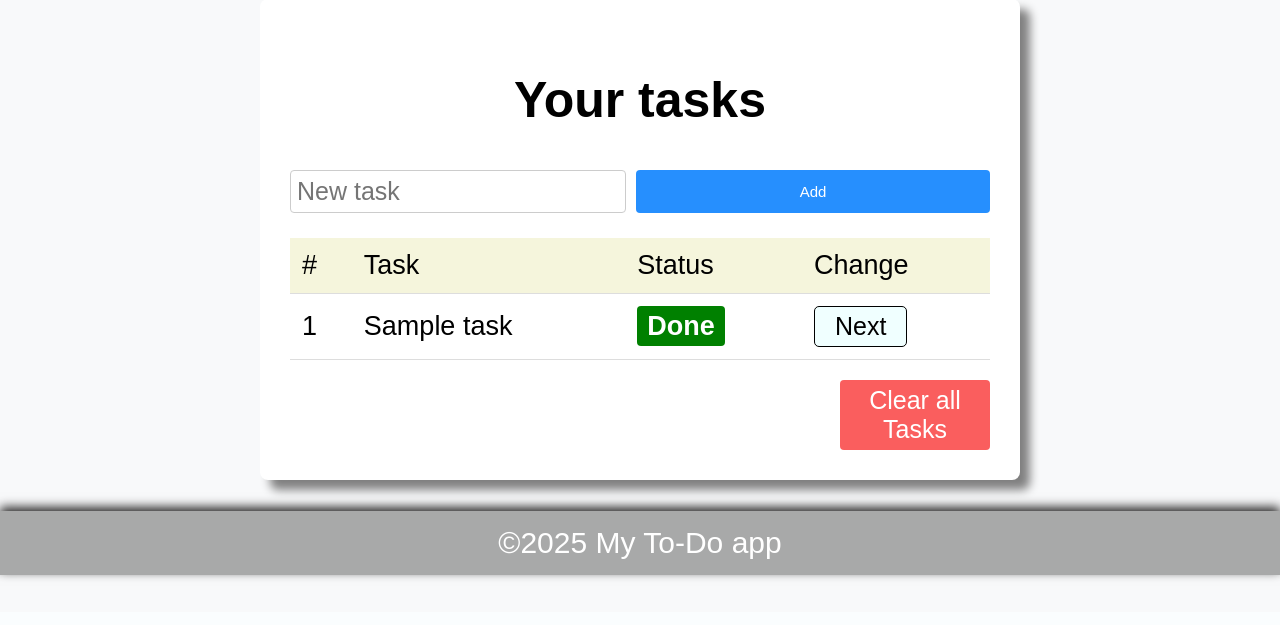
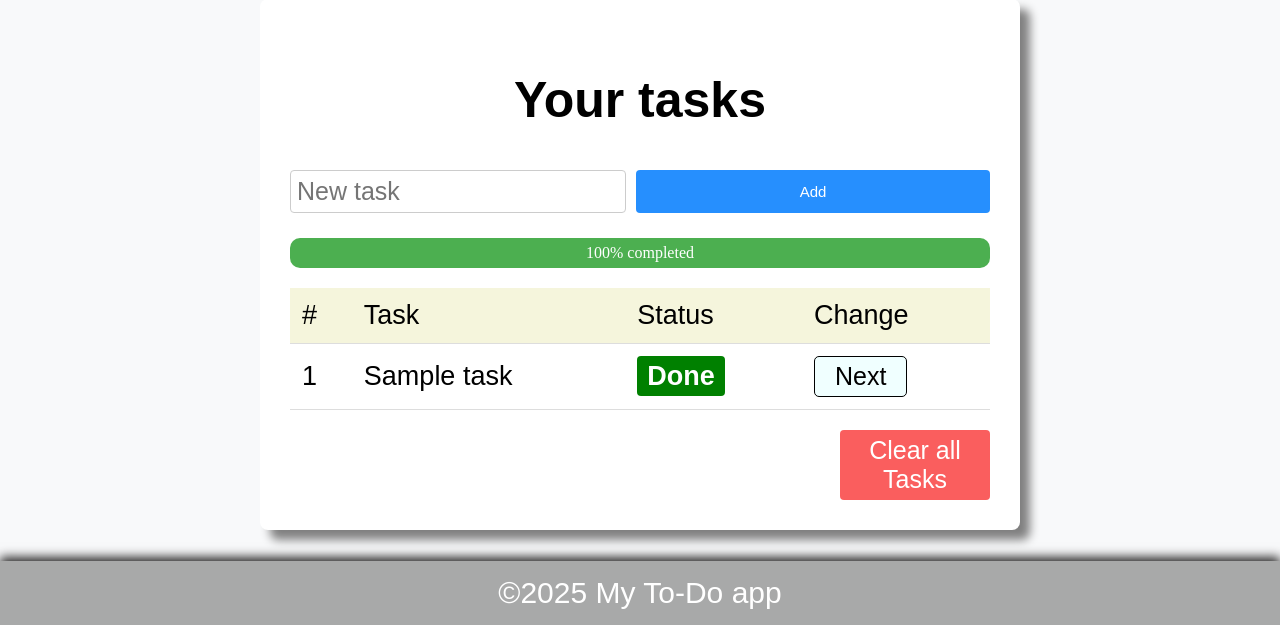
Before and after one commit to piyushahir05/To-do-list-Flask-, a Flask app: page / in a window 1280 px wide. Shown: the part 188-813 px from the top of the page. Before the commit the page ends 768 px from the top, so only its background shows below. Run offline with Flask 3, Linux system fonts and the light colour scheme; the visitor is signed in with stand-in values (Sample User, id 1); tables that the repository leaves empty hold one stand-in row (values such as "Sample post"); some web fonts are replaced.

Commit message:
Added progress bar

```diff
--- a/app/routes/tasks.py
+++ b/app/routes/tasks.py
@@ -10,7 +10,23 @@ def view_tasks():
         return redirect(url_for('auth.login'))
 
     tasks = Task.query.filter_by(user_id=session['user_id']).all()
-    return render_template('tasks.html',tasks=tasks)
+    total = len(tasks)
+
+    progress_score=0
+    for task in tasks:
+        if task.status == "Working":
+            progress_score+=0.3
+        elif task.status == "Done":
+            progress_score+=1.0
+
+    progress = int((progress_score / total) * 100) if total > 0 else 0
+    last_progress = session.get('current_progress', 0)
+    session['current_progress'] = progress
+
+
+
+    return render_template('tasks.html',tasks=tasks,
+        progress=progress,total=total,last_progress=last_progress)
 
 @tasks_bp.route('/add',methods=["POST"])
 def add_task():
--- a/app/static/css/style.css
+++ b/app/static/css/style.css
@@ -295,3 +295,28 @@ footer p{
 .register-form input[type="submit"]{
     margin-top: 35px;
 }
+
+.progress-container {
+    margin: 20px 0;
+}
+
+.progress-bar {
+  width: 100%;
+  background-color: #eee;
+  border-radius: 10px;
+  overflow: hidden;
+  height: 30px;
+  margin: 20px 0;
+}
+
+.progress-fill {
+  height: 100%;
+  background-color: #4caf50;
+  color: white;
+  display: flex;
+  align-items: center;
+  justify-content: center;
+  white-space: nowrap;
+  transition: width 0.6s ease;
+  width: 0%; /* Default starting width */
+}
--- a/app/static/js/script.js
+++ b/app/static/js/script.js
@@ -1,18 +1,29 @@
-console.log("To-Do app JavaScript loaded")
 document.addEventListener("DOMContentLoaded", function () {
+  // Maintain scroll on status toggle
   const forms = document.querySelectorAll(".status-form");
-
   forms.forEach((form) => {
     form.addEventListener("submit", function () {
-      // Save scroll position before reload
       localStorage.setItem("scrollY", window.scrollY);
     });
   });
 
-  // On page load, restore scroll position
   const savedY = localStorage.getItem("scrollY");
   if (savedY !== null) {
     window.scrollTo(0, parseInt(savedY));
     localStorage.removeItem("scrollY");
   }
-});
+
+  // ✅ Smooth progress bar animation
+const fill = document.querySelector(".progress-fill");
+  if (fill) {
+    const start = parseFloat(fill.getAttribute("data-start")) || 0;
+    const end = parseFloat(fill.getAttribute("data-end")) || 0;
+
+    // Start from previous value
+    fill.style.width = start + "%";
+
+    // Animate to current value
+    requestAnimationFrame(() => {
+      fill.style.width = end + "%";
+    });
+  }});
--- a/app/templates/tasks.html
+++ b/app/templates/tasks.html
@@ -9,6 +9,15 @@
         <button type="submit" class="btn">Add</button>
     </form>
     {% if tasks %}
+
+    <div class="progress-container"> <!-- 1 -->
+        <div class="progress-bar"> <!-- 2 -->
+            <div class="progress-fill" data-start="{{ last_progress }}" data-end="{{ progress }}">
+                <p> {{ progress }}% completed</p>
+            </div>
+        </div>
+    </div>
+
     <table class="task-table">
         <thead>
             <tr>
```
